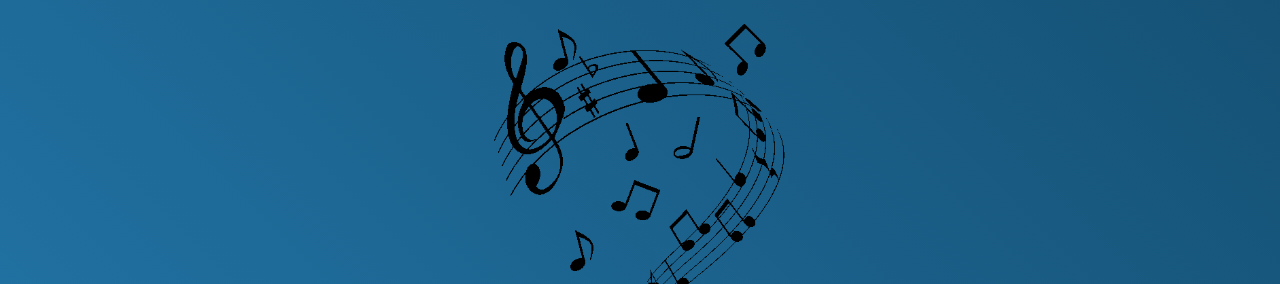
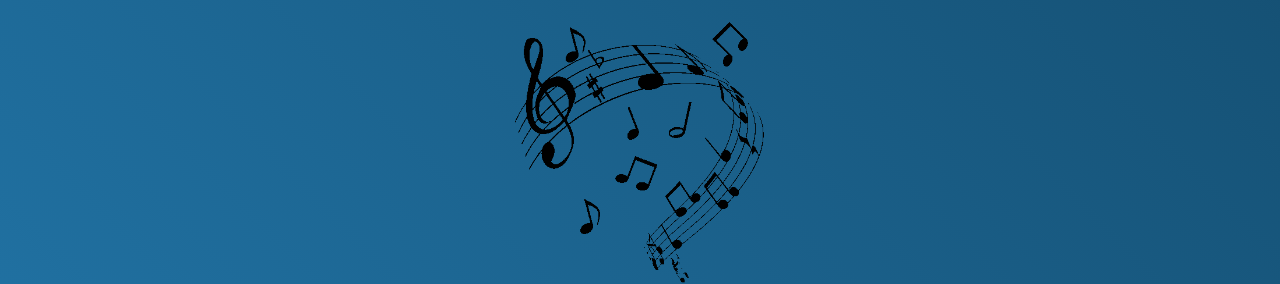
Before and after one commit to sinke100/projekt-web, a plain HTML site: page index.html in a window 1280 px wide. Shown: the part 217-501 px from the top of the page. Drawn offline with nearby package versions, Linux system fonts and the light colour scheme.

Commit message:
Update headers.css

```diff
--- a/headers.css
+++ b/headers.css
@@ -36,6 +36,6 @@ text-align:center;
 }
 
 .slika {
-width: 28rem;
+width: 24rem;
 height:auto;
 }
```
